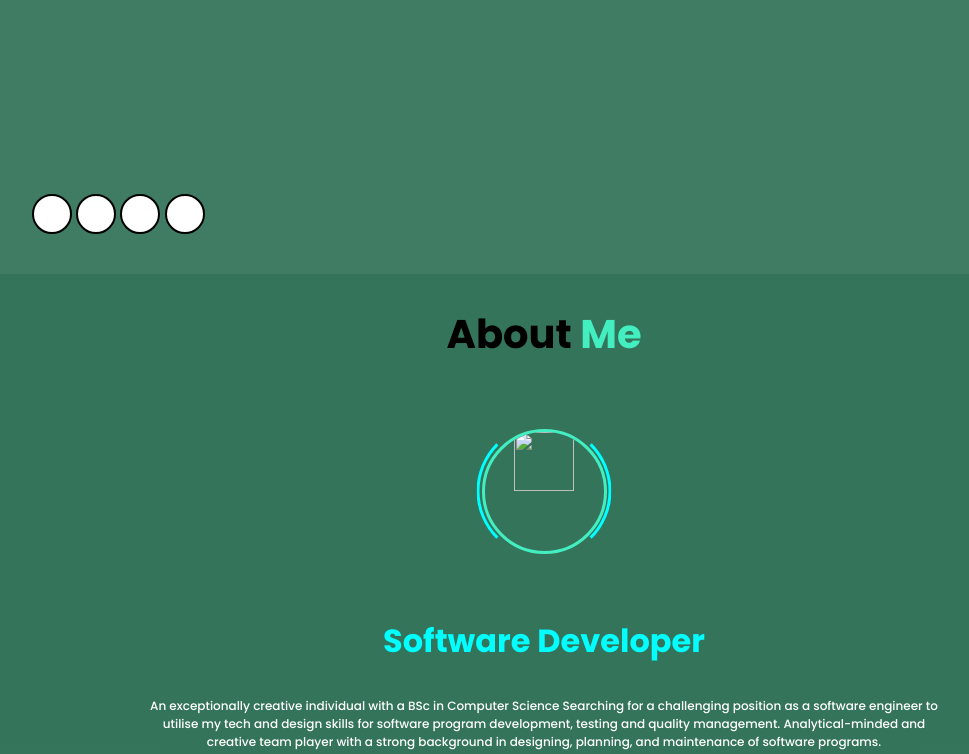
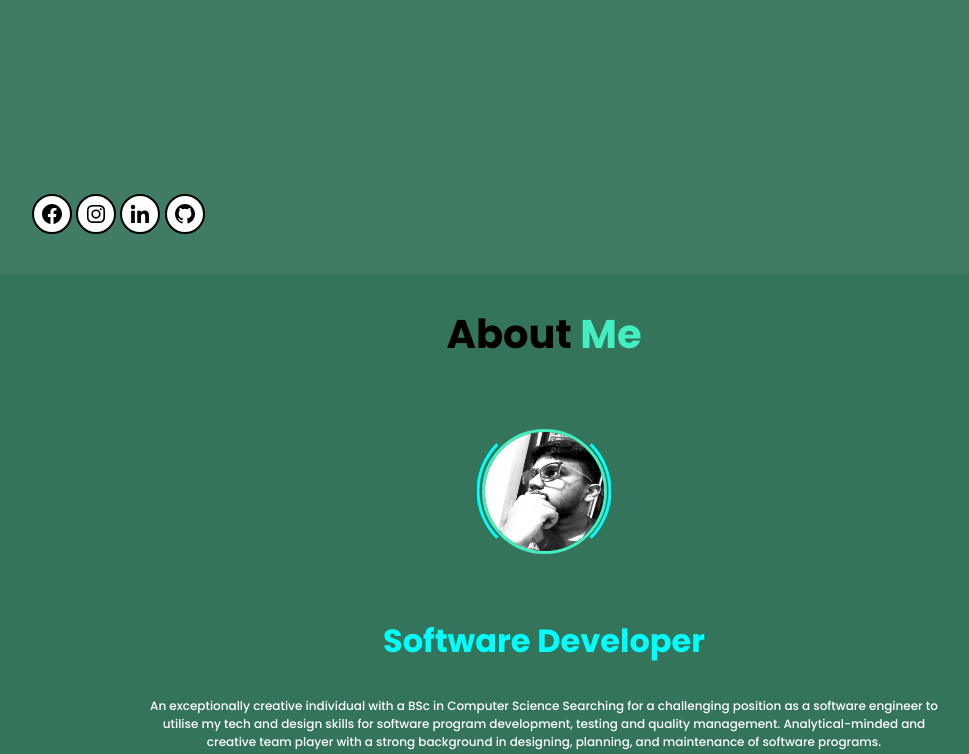
Before and after one commit to amarnathckamar/amarnathckamar.github.io, a plain HTML site: page index.html in a window 1280 px wide. Shown: the part 526-1280 px from the top of the page, without its empty margins (96-1065 px from the left). Drawn offline with Linux system fonts and the light colour scheme.

Commit message:
Update index.html

```diff
--- a/index.html
+++ b/index.html
@@ -49,10 +49,10 @@
 
         <div class="home-sci">
             <nav>
-                <a href="https://www.facebook.com/amar8ck/"><img src="/second/asset/bxl-facebook-circle.svg" alt=""></a>
-                <a href="https://www.instagram.com/amar_c_k/"><img src="/second/asset/bxl-instagram.svg" alt=""></a>
-                <a href="https://www.linkedin.com/in/amar-ck22/"><img src="/second/asset/bxl-linkedin.svg" alt=""></a>
-                <a href="https://github.com/amarnathckamar"><img src="/second/asset/bxl-github.svg" alt=""></a>
+                <a href="https://www.facebook.com/amar8ck/"><img src="/asset/bxl-facebook-circle.svg" alt=""></a>
+                <a href="https://www.instagram.com/amar_c_k/"><img src="/asset/bxl-instagram.svg" alt=""></a>
+                <a href="https://www.linkedin.com/in/amar-ck22/"><img src="/asset/bxl-linkedin.svg" alt=""></a>
+                <a href="https://github.com/amarnathckamar"><img src="/asset/bxl-github.svg" alt=""></a>
             </nav>
         </div>
 
@@ -62,7 +62,7 @@
     <section class="about" id="about">
         <h2 class="heading">About <span>Me</span></h2>
         <div class="about-img">
-            <img src="/second/asset/1708972219071.jpg" alt="" >
+            <img src="/asset/1708972219071.jpg" alt="" >
             <span class="circle-spin"></span>
         </div>
         <div class="about-content">
```
